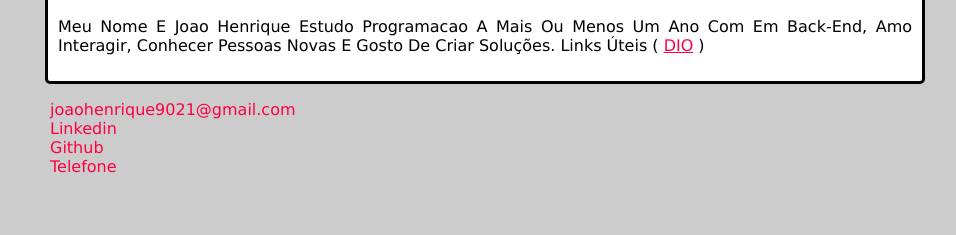
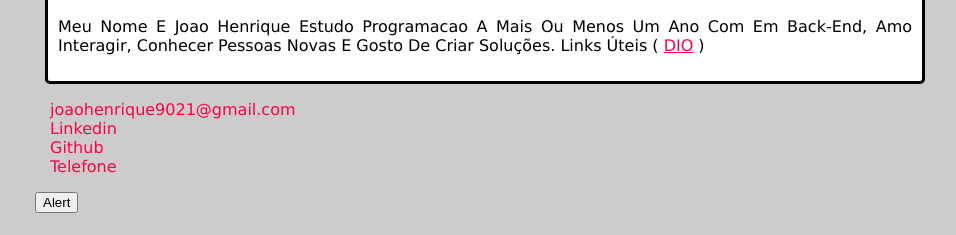
Before and after one commit to Joaovhl031/santander-bootcamp, a plain HTML site: page Front-end/index.html in a window 1280 px wide. Shown: the part 565-800 px from the top of the page, without its empty margins (155-1111 px from the left). Drawn offline with Linux system fonts and the light colour scheme.

Commit message:
Implementando a função calculadora com JS

```diff
--- a/Front-end/index.html
+++ b/Front-end/index.html
@@ -45,6 +45,7 @@
                 <a href="tel:+55 3198032-1160">Telefone</a>
             </li>
         </ul>
+        <button onclick="calculadora()">Alert</button>
     </footer>
 
     <script src="./js/script.js"></script>
--- a/Front-end/js/script.js
+++ b/Front-end/js/script.js
@@ -1 +1,67 @@
-alert("$#$%#%#%##$#$%#$%#%#$%")
+function calculadora() {
+    const operação = Number(prompt('Escolha uma operação:\n 1 - soma (+)\n 2 - subtração (-)\n 3 - multiplicação (*)\n 4 - divisao real (/)\n 5 - divisão inteira (%)\n 6 - potenciação (**)'));
+
+    if (!operação || operação >= 7) {
+        alert('Opção invalida!');
+        calculadora();
+    } else {
+        let numberA = Number(prompt("Insira um valor: "));
+        let numberB = Number(prompt("Insira outro valor: "));
+        let resultado;
+        function soma() {
+            resultado = numberA + numberB;
+            alert(`${numberA} + ${numberB} = ${resultado}`);
+            novaOperacao();
+        }
+        function subtracao() {
+            resultado = numberA - numberB;
+            alert(`${numberA} - ${numberB} = ${resultado}`);
+            novaOperacao();
+        }
+        function multiplicacao() {
+            resultado = numberA * numberB;
+            alert(`${numberA} x ${numberB} = ${resultado}`);
+            novaOperacao();
+        }
+        function devisaoReal() {
+            resultado = numberA / numberB;
+            alert(`${numberA} / ${numberB} = ${resultado}`);
+            novaOperacao();
+        }
+        function divisaoInteira() {
+            resultado = numberA % numberB;
+            alert(`O resto da divisao entre ${numberA} e ${numberB} = ${resultado}`);
+            novaOperacao();
+        }
+        function potenciacao() {
+            resultado = numberA ** numberB;
+            alert(`${numberA} ** ${numberB} = ${resultado}`);
+            novaOperacao();
+        }
+        function novaOperacao() {
+            let opcao = Number(prompt("Deseja realizar uma nova operação ?\n 1-Sim\n 2-Não"));
+
+            if (opcao == 1) {
+                calculadora();
+            } else if (opcao == 2) {
+                alert("Finalizando sessão!");
+            } else {
+                alert("Opção Invalida");
+                novaOperacao
+            }
+        }
+        if (operação == 1) {
+            soma()
+        } else if (operação == 2) {
+            subtracao()
+        } else if (operação == 3) {
+            multiplicacao()
+        } else if (operação == 4) {
+            devisaoReal()
+        } else if (operação == 5) {
+            divisaoInteira()
+        } else if (operação == 6) {
+            potenciacao()
+        }
+    }
+}
```
